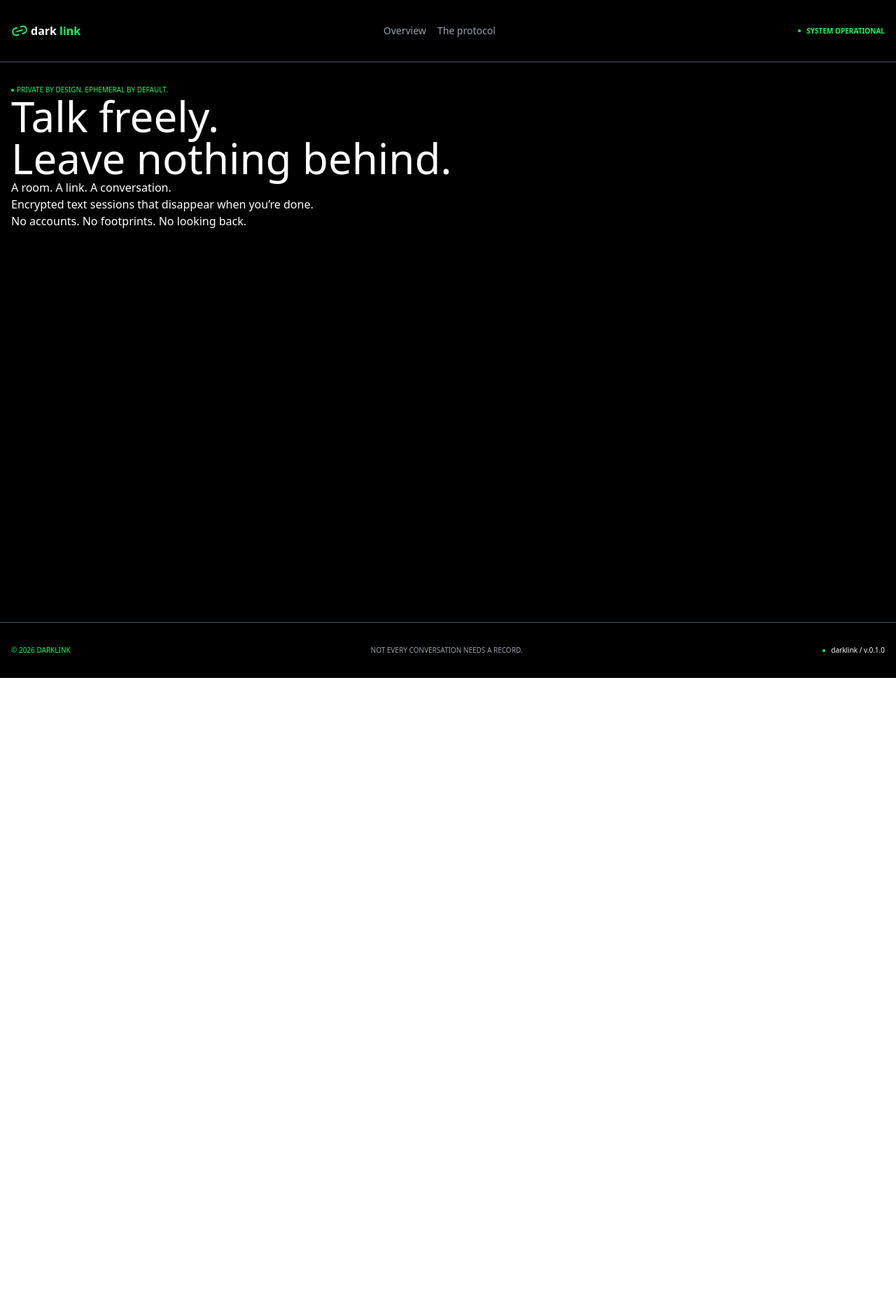
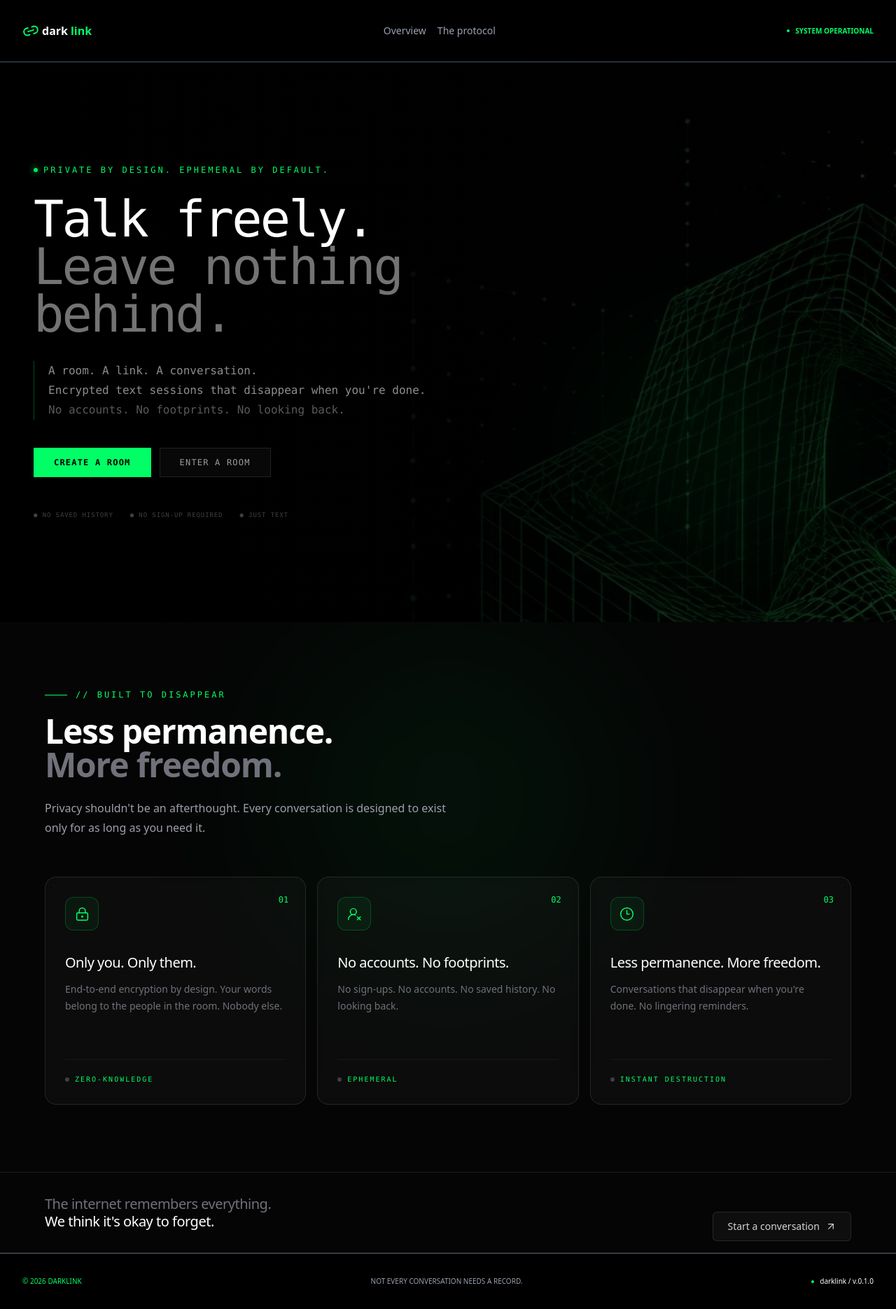
Before and after one commit to AadilNuhu/darklink, a Next.js app in the folder client/: page / in a window 1280 px wide. Shown: the whole page at 70% size. Before the commit the page ends 969 px from the top, so only its background shows below. Built offline with nearby package versions, Linux system fonts and the light colour scheme.

Commit message:
Refactor landing page layout and add new components for Manifesto and PrincipleSection

```diff
--- a/client/components/Footer.tsx
+++ b/client/components/Footer.tsx
@@ -2,10 +2,19 @@ import React from 'react'
 
 const Footer = () => {
   return (
-    <div className='flex justify-between gap-2 py-8 px-4 bg-black border-t border-gray-600 text-white text-[10px]'>
-      <div className='text-[#00ff66]'>© 2026 DARKLINK</div>
-      <div className='text-gray-400'>NOT EVERY CONVERSATION NEEDS A RECORD.</div>
-      <div className='flex items-center gap-2'><div className='h-1 w-1 rounded-full bg-[#00ff66]'></div>darklink / v.0.1.0</div>
+    <div className="flex flex-col md:flex-row md:items-center md:justify-between gap-4 md:gap-2 py-6 md:py-8 px-4 md:px-8 bg-black border-t border-gray-600 text-white text-[10px]">
+      <div className="text-[#00ff66]">
+        © 2026 DARKLINK
+      </div>
+
+      <div className="text-gray-400 md:text-left">
+        NOT EVERY CONVERSATION NEEDS A RECORD.
+      </div>
+
+      <div className="flex items-center gap-2">
+        <div className="h-1 w-1 rounded-full bg-[#00ff66]"></div>
+        <span>darklink / v.0.1.0</span>
+      </div>
     </div>
   )
 }
--- a/client/components/LandingPage.tsx
+++ b/client/components/LandingPage.tsx
@@ -1,22 +1,91 @@
-import React from 'react'
+import Image from "next/image";
+import img from "@/public/darkimage.jpg";
+import PrincipleSection from "./PrincipleSection";
+import Manifesto from "./Manifesto";
 
 const LandingPage = () => {
-    return (
-        <div className='py-8 px-4 bg-black text-white min-h-screen'>
-            {/* left column */}
-            <div>
-                <div className='flex items-center gap-1 text-[10px] text-[#00ff66]'><div className="h-1 w-1 rounded-full bg-[#00ff66]"></div>PRIVATE BY DESIGN. EPHEMERAL BY DEFAULT.</div>
-                <div className='text-6xl'>Talk freely.</div>
-                <div className='text-6xl '>Leave nothing behind.</div>
-                <div>
-                    <p>A room. A link. A conversation.</p>
-                    <p>Encrypted text sessions that disappear when you’re done.</p>
-                    <p>No accounts. No footprints. No looking back.</p>
-                </div>
-            </div>
-            {/* right column */}
+  return (
+    <main className="relative min-h-screen overflow-hidden bg-black text-white">
+      {/* Background image */}
+      <div className=" inset-y-0 right-0 w-full md:w-[52%]">
+        <Image
+          src={img}
+          alt="Dark background"
+          fill
+          priority
+          className="object-cover opacity-30 md:opacity-45"
+        />
+
+        {/* Dark overlays */}
+        <div className="absolute inset-0 bg-gradient-to-r from-black via-black/80 to-black/30" />
+        <div className="absolute inset-0 bg-gradient-to-t from-black via-transparent to-black/40" />
+      </div>
+
+      {/* Green ambient glow */}
+      <div className="absolute right-[10%] top-[25%] h-64 w-64 rounded-full bg-[#00ff66]/10 blur-[120px]" />
+
+      {/* Content */}
+      <section className="relative z-10 mx-auto flex min-h-screen max-w-7xl items-center px-5 py-12 sm:px-8 lg:px-12">
+        <div className="w-full max-w-3xl">
+          {/* Status */}
+          <div className="mb-7 flex items-center gap-2 font-mono text-[10px] tracking-[0.25em] text-[#00ff66] sm:text-xs">
+            <span className="h-1.5 w-1.5 animate-pulse rounded-full bg-[#00ff66] shadow-[0_0_10px_#00ff66]" />
+            PRIVATE BY DESIGN. EPHEMERAL BY DEFAULT.
+          </div>
+
+          {/* Heading */}
+          <h1 className="font-mono text-4xl font-medium leading-[0.95] tracking-[-0.04em] sm:text-5xl md:text-6xl lg:text-7xl">
+            Talk freely.
+            <br />
+            <span className="text-white/45">
+              Leave nothing behind.
+            </span>
+          </h1>
+
+          {/* Description */}
+          <div className="mt-8 max-w-xl border-l border-[#00ff66]/30 pl-5 font-mono text-sm leading-7 text-white/55 sm:text-base">
+            <p>A room. A link. A conversation.</p>
+            <p>
+              Encrypted text sessions that disappear when you&apos;re done.
+            </p>
+            <p className="text-white/35">
+              No accounts. No footprints. No looking back.
+            </p>
+          </div>
+
+          {/* CTA area */}
+          <div className="mt-10 flex flex-col gap-3 sm:flex-row">
+            <button className="group relative overflow-hidden border border-[#00ff66]/60 bg-[#00ff66] px-7 py-3 font-mono text-xs font-bold tracking-widest text-black transition-all duration-300 hover:bg-[#00ff66]/90 hover:shadow-[0_0_30px_rgba(0,255,102,0.2)]">
+              CREATE A ROOM
+            </button>
+
+            <button className="border border-white/10 bg-white/[0.03] px-7 py-3 font-mono text-xs tracking-widest text-white/60 backdrop-blur-sm transition hover:border-white/20 hover:text-white">
+              ENTER A ROOM
+            </button>
+          </div>
+
+          {/* Encryption indicator */}
+          <div className="mt-12 flex flex-wrap gap-x-6 gap-y-2 font-mono text-[9px] tracking-widest text-white/25">
+            <span>● NO SAVED HISTORY</span>
+            <span>● NO SIGN-UP REQUIRED</span>
+            <span>● JUST TEXT</span>
+          </div>
         </div>
-    )
-}
+      </section>
 
-export default LandingPage
+      {/* Bottom terminal line */}
+      <div className="absolute bottom-5 left-5 right-5 flex items-center justify-between border-t border-white/[0.06] pt-3 font-mono text-[8px] tracking-widest text-white/20 sm:left-8 sm:right-8">
+        <span>SESSION // 001</span>
+        <span>SECURE CHANNEL</span>
+      </div>
+
+      {/* ========== principle section ========== */}
+      <PrincipleSection />
+
+      {/* ========== principle section ========== */}
+       <Manifesto />
+    </main>
+  );
+};
+
+export default LandingPage;
--- /dev/null
+++ b/client/components/Manifesto.tsx
@@ -0,0 +1,33 @@
+import { X, ArrowUpRight } from "lucide-react";
+
+const Manifesto = () => {
+    return (
+        <section className="relative overflow-hidden border-y border-white/10 bg-[#050505] px-6 py-4 text-white sm:px-10 lg:px-16">
+                {/* Manifesto */}
+                <div className="block md:flex justify-between items-center">
+                    <div className="text-xl font-medium leading-tight tracking-tight text-zinc-500 sm:text-4xl lg:text-xl">
+                        The internet remembers everything.
+                        <br />
+                        <span className="text-white">
+                            We think it's okay to forget.
+                        </span>
+                    </div>
+
+                    {/* CTA */}
+                    <div
+                        className="group mt-4 md:mt-10 inline-flex items-center gap-2 rounded-md border border-white/10 bg-white/[0.04] px-5 py-2.5 text-sm font-medium text-zinc-300 transition-all duration-300 hover:border-cyan-400/30 hover:bg-cyan-400/[0.06] hover:text-cyan-400 hover:shadow-[0_0_25px_rgba(34,211,238,0.08)]"
+                    >
+                        Start a conversation
+
+                        <ArrowUpRight
+                            size={16}
+                            strokeWidth={1.8}
+                            className="transition-transform duration-300 group-hover:-translate-y-0.5 group-hover:translate-x-0.5"
+                        />
+                    </div>
+                </div>
+        </section>
+    );
+};
+
+export default Manifesto;
--- a/client/components/Navbar.tsx
+++ b/client/components/Navbar.tsx
@@ -3,9 +3,9 @@ import { Link2 } from 'lucide-react'
 
 const Navbar = () => {
   return (
-      <nav className='flex justify-between items-center py-8 px-4 bg-black border-b border-gray-600 text-white'>
+      <nav className='flex justify-between items-center py-8 px-4  md:px-8 bg-black border-b border-gray-600 text-white'>
         <div className='flex gap-1 font-bold'><Link2 className="h-6 w-6 text-[#00ff66] rotate-[-16deg]" />dark<span className='text-[#00ff66] ml-[-2]'>link</span></div>
-        <div className='flex gap-4 text-sm text-gray-400'>
+        <div className='md:flex gap-4 hidden  text-sm text-gray-400'>
           <div>Overview</div>
           <div>The protocol</div>
         </div>
--- /dev/null
+++ b/client/components/PrincipleSection.tsx
@@ -0,0 +1,104 @@
+import { LockKeyhole, UserRoundX, Clock3 } from "lucide-react";
+
+const Cards = [
+  {
+    icon: LockKeyhole,
+    text: "Only you. Only them.",
+    description:
+      "End-to-end encryption by design. Your words belong to the people in the room. Nobody else.",
+    type: "ZERO-KNOWLEDGE",
+  },
+  {
+    icon: UserRoundX,
+    text: "No accounts. No footprints.",
+    description:
+      "No sign-ups. No accounts. No saved history. No looking back.",
+    type: "EPHEMERAL",
+  },
+  {
+    icon: Clock3,
+    text: "Less permanence. More freedom.",
+    description:
+      "Conversations that disappear when you're done. No lingering reminders.",
+    type: "INSTANT DESTRUCTION",
+  },
+];
+
+const PrincipleSection = () => {
+  return (
+    <section className="relative overflow-hidden bg-[#050505] px-6 py-24 text-white sm:px-10 lg:px-16">
+      {/* Background glow */}
+      <div className="pointer-events-none absolute left-1/2 top-0 h-[500px] w-[500px] -translate-x-1/2 rounded-full bg-[#00ff66]/5 blur-[120px]" />
+
+      <div className="relative mx-auto max-w-7xl">
+        {/* Header */}
+        <div className="mb-14 max-w-2xl">
+          <div className="mb-5 flex items-center gap-3 font-mono text-xs tracking-[0.25em] text-[#00ff66]">
+            <span className="h-px w-8 bg-[#00ff66]" />
+            <span>// BUILT TO DISAPPEAR</span>
+          </div>
+
+          <h2 className="text-4xl font-semibold tracking-tight text-white sm:text-5xl lg:text-5xl">
+            Less permanence.
+            <br />
+            <span className="text-zinc-500">More freedom.</span>
+          </h2>
+
+          <p className="mt-6 max-w-xl text-base leading-7 text-zinc-400">
+            Privacy shouldn't be an afterthought. Every conversation is
+            designed to exist only for as long as you need it.
+          </p>
+        </div>
+
+        {/* Cards */}
+        <div className="grid gap-4 md:grid-cols-3">
+          {Cards.map((card, index) => {
+            const Icon = card.icon;
+
+            return (
+              <div
+                key={index}
+                className="group relative overflow-hidden rounded-2xl border border-white/10 bg-white/[0.03] p-7 backdrop-blur-sm transition-all duration-500 hover:-translate-y-1 hover:border-[#00ff66]/40 hover:bg-[#00ff66]/[0.04] hover:shadow-[0_0_40px_rgba(34,211,238,0.08)]"
+              >
+                {/* Number */}
+                <div className="absolute right-6 top-6 font-mono text-xs text-[#00ff66] transition-colors duration-300 group-hover:text-cyan-400/50">
+                  0{index + 1}
+                </div>
+
+                {/* Icon */}
+                <div className="mb-8 flex h-12 w-12 items-center justify-center rounded-xl border border-[#00ff66]/20 bg-[#00ff66]/5 text-[#00ff66] transition-all duration-300 group-hover:border-[#00ff66]/50 group-hover:bg-[#00ff66]/10 group-hover:shadow-[0_0_20px_rgba(34,211,238,0.15)]">
+                  <Icon
+                    size={21}
+                    strokeWidth={1.7}
+                    className="transition-transform duration-300 group-hover:scale-110"
+                  />
+                </div>
+
+                {/* Title */}
+                <h3 className="mb-3 text-xl font-medium tracking-tight text-white">
+                  {card.text}
+                </h3>
+
+                {/* Description */}
+                <p className="min-h-[80px] text-sm leading-6 text-zinc-500 transition-colors duration-300 group-hover:text-zinc-400">
+                  {card.description}
+                </p>
+
+                {/* Label */}
+                <div className="mt-8 flex items-center gap-2 border-t border-white/5 pt-5 font-mono text-[10px] tracking-[0.2em] text-[#00ff66] transition-colors duration-300 group-hover:text-[#00ff66]">
+                  <span className="h-1.5 w-1.5 rounded-full bg-zinc-700 transition-all duration-300 group-hover:bg-[#00ff66] group-hover:shadow-[0_0_8px_rgba(34,211,238,0.8)]" />
+                  {card.type}
+                </div>
+
+                {/* Bottom glow line */}
+                <div className="absolute bottom-0 left-0 h-px w-0 bg-[#00ff66] shadow-[0_0_10px_rgba(34,211,238,0.8)] transition-all duration-500 group-hover:w-full" />
+              </div>
+            );
+          })}
+        </div>
+      </div>
+    </section>
+  );
+};
+
+export default PrincipleSection;
```
